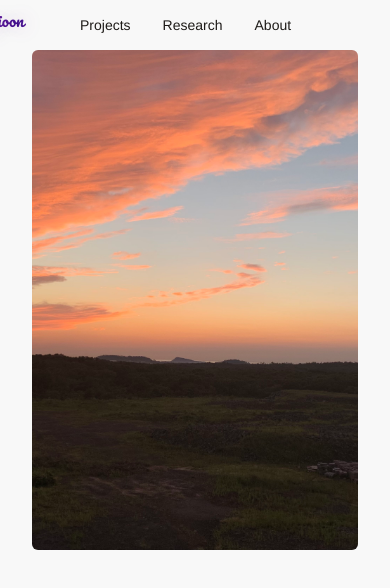
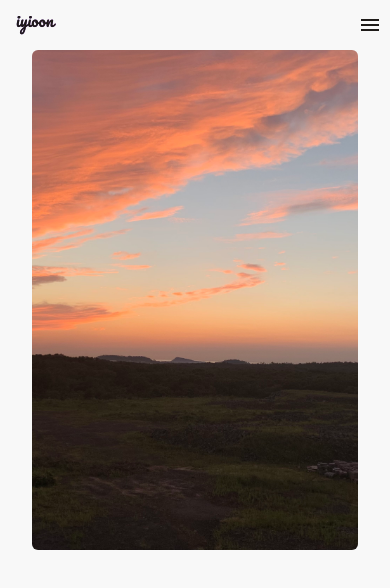
Before and after one commit to iyioon/iyioon.com, a React (Create React App) app: page / in a window 390 px wide. Shown: the top 588 px of the page. Built offline with nearby package versions, Linux system fonts and the light colour scheme.

Commit message:
Add mobile support for navbar

```diff
--- a/src/components/navbar/Navbar.module.css
+++ b/src/components/navbar/Navbar.module.css
@@ -18,7 +18,7 @@
 }
 
 .navbarExpanded {
-  height: 100vh;
+  height: 100dvh;
   background-color: rgba(var(--background-color-rgb), 0.5);
   backdrop-filter: blur(10px);
 }
@@ -59,7 +59,6 @@
   align-items: center;
   list-style: none;
   width: 60%;
-  transition: width var(--transition-duration) var(--transition-curve);
 }
 
 .navitem {
@@ -90,7 +89,8 @@
 }
 
 .navLinkParentActive {
-  text-decoration: underline;
+  /* text-decoration: underline; */
+  font-weight: bold;
 }
 
 .rightspacing {
@@ -174,11 +174,101 @@
   .navlist {
     width: 100%;
   }
+
+  .top {
+    padding-left: var(--padding-medium);
+    padding-right: var(--padding-medium);
+  }
+}
+
+/* For non-touchscreen devices */
+.menuButton {
+  display: none;
+  cursor: pointer;
+}
+
+.navlistMobile {
+  width: 100%;
+  padding: var(--padding-small);
+  display: flex;
+  flex-direction: column;
+  align-items: center;
+  justify-content: center;
+  gap: var(--padding-large);
+}
+
+.navLinkMobile {
+  color: var(--text-color);
+  text-decoration: none;
+  font-size: var(--h2);
+}
+
+.navLinkActiveMobile {
+  color: var(--primary-color);
+  font-weight: bold;
 }
 
 /* Mobile view (below 768px) */
 @media screen and (max-width: 768px) {
   .navlist {
-    width: 100%;
+    display: none;
+  }
+
+  .top {
+    justify-content: space-between;
+    padding-left: var(--padding-small);
+    padding-right: var(--padding-small);
+  }
+
+  .rightspacing {
+    display: none;
+  }
+
+  .menuButton {
+    display: flex;
+    justify-content: center;
+    align-items: center;
+  }
+
+  .bottomExpanded {
+    height: 100%;
+  }
+
+  .subnavList {
+    display: none;
   }
 }
+
+/* For touchscreen devices */
+@media (pointer: coarse) {
+  .navlist {
+    display: none;
+  }
+
+  .top {
+    justify-content: space-between;
+  }
+
+  .menuButton {
+    display: flex;
+    justify-content: center;
+    align-items: center;
+  }
+
+  .rightspacing {
+    display: none;
+  }
+
+  /*  Dont show hover effect on touchscreens */
+  .logo:hover {
+    color: black;
+  }
+
+  .bottomExpanded {
+    height: 100%;
+  }
+
+  .subnavList {
+    display: none;
+  }
+}
--- a/src/components/navbar/Navbar.tsx
+++ b/src/components/navbar/Navbar.tsx
@@ -2,6 +2,8 @@ import React, { useEffect, useState } from "react";
 import styles from "./Navbar.module.css";
 import { Link } from "react-router-dom";
 import { NavLink } from "react-router-dom";
+import MenuIcon from "@mui/icons-material/Menu";
+import CloseIcon from "@mui/icons-material/Close";
 
 const navitem = [
   {
@@ -49,6 +51,7 @@ const navitem = [
 function Navbar() {
   const [hoveredItem, setHoveredItem] = useState<string | null>(null);
   const [activeParentLink, setActiveParentLink] = useState<string | null>(null);
+  const [menuOpen, setMenuOpen] = useState(false);
 
   // If the content is scrolled, change the navbar style
   // and remove top margin from the content
@@ -76,6 +79,9 @@ function Navbar() {
   }, []);
 
   const handleMouseEnter = (itemName: string) => {
+    // Dont do for mobile menu
+    if (menuOpen) return;
+
     // Dont do anything if the current item does not have subnav
     const item = navitem.find((item) => item.name === itemName);
     if (!item?.subnav) return;
@@ -98,6 +104,9 @@ function Navbar() {
   };
 
   const handleMouseLeave = () => {
+    // Dont do for mobile menu
+    if (menuOpen) return;
+
     // Reset the navbar to its original state
     setHoveredItem(null);
     document
@@ -112,7 +121,30 @@ function Navbar() {
   const handleLinkClick = () => {
     // Reset the navbar to its original state
     setActiveParentLink(null);
-    handleMouseLeave();
+
+    // For mobile menu
+    setMenuOpen(false);
+
+    // Reset the navbar to its original state
+    setHoveredItem(null);
+    document
+      .querySelector(`.${styles.navbar}`)
+      ?.classList.remove(styles.navbarExpanded);
+    document.querySelector(".content")?.classList.remove("content-zoomed");
+    document
+      .querySelector(`.${styles.bottom}`)
+      ?.classList.remove(styles.bottomExpanded);
+  };
+
+  // For mobile menu Click
+  const toggleMenu = () => {
+    setMenuOpen(!menuOpen);
+    const navbar = document.querySelector(`.${styles.navbar}`);
+    navbar?.classList.toggle(styles.navbarExpanded);
+    document.querySelector(".content")?.classList.toggle("content-zoomed");
+    document
+      .querySelector(`.${styles.bottom}`)
+      ?.classList.toggle(styles.bottomExpanded);
   };
 
   // Check if the parent link is active
@@ -167,6 +199,9 @@ function Navbar() {
             </div>
           ))}
         </div>
+        <div className={styles.menuButton} onClick={toggleMenu}>
+          {menuOpen ? <CloseIcon /> : <MenuIcon />}
+        </div>
         <div className={styles.rightspacing}>iyioon</div>
       </div>
 
@@ -196,6 +231,27 @@ function Navbar() {
                 </div>
               ))}
         </div>
+
+        {/* For mobile menu */}
+        {menuOpen && (
+          <div className={styles.navlistMobile}>
+            {navitem.map((item, index) => (
+              <div key={index} className={styles.navitemMobile}>
+                <NavLink
+                  to={item.link}
+                  className={({ isActive }) =>
+                    `${styles.navLinkMobile} ${
+                      isActive ? styles.navLinkActiveMobile : ""
+                    }`
+                  }
+                  onClick={toggleMenu}
+                >
+                  {item.name}
+                </NavLink>
+              </div>
+            ))}
+          </div>
+        )}
       </div>
     </div>
   );
```
